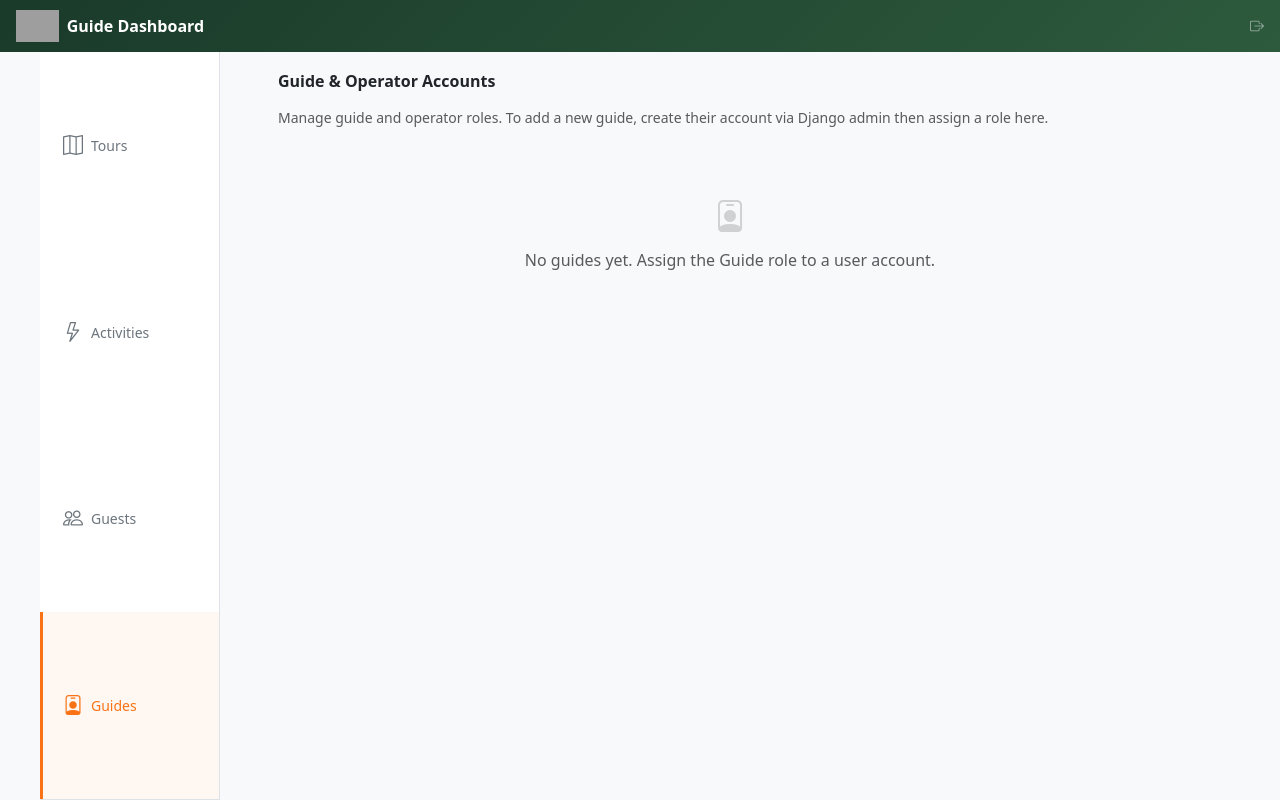
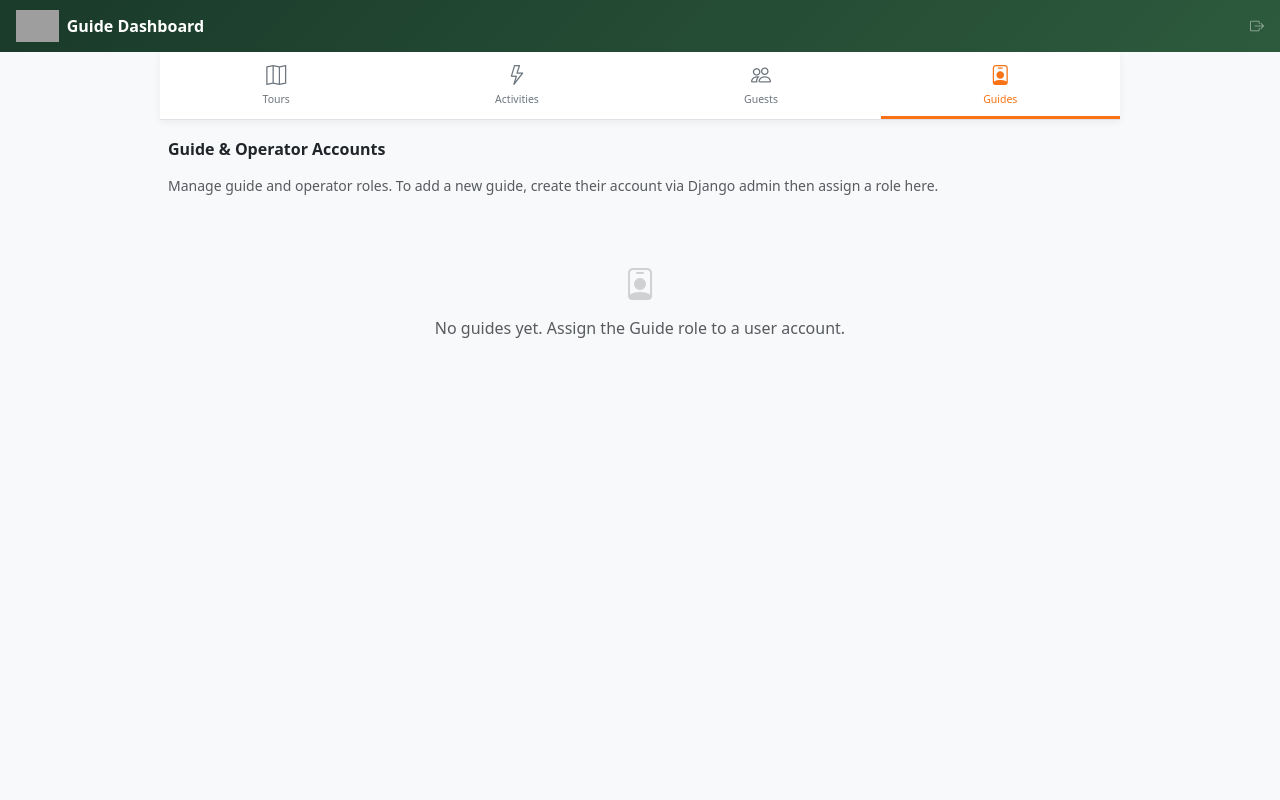
Before and after one commit to GavinHolder/overberg-adventures, a Django app: page /guide/guides/ in a window 1280 px wide. Run offline with Django 5.2, Linux system fonts and the light colour scheme; the visitor is signed in with stand-in values (Sample User, id 1); data comes from the database, SQL or seed files in the repository; parts of the project's set-up code (start-up, migrations or seed data) failed here and were passed over; some libraries are stand-ins or nearby versions; grey boxes are pictures that could not be loaded.

Commit message:
fix: dashboard tabs stay horizontal on desktop, constrained to 960px

```diff
--- a/static/css/dashboard.css
+++ b/static/css/dashboard.css
@@ -167,73 +167,33 @@
 
 .fab-add:hover { color: #fff; transform: scale(1.08); }
 
-/* ─── Desktop responsive: sidebar layout (md+) ──────────────────────── */
+/* ─── Desktop responsive: centred horizontal layout (md+) ───────────── */
 /*
- * On screens >= 768px the vertical tab-bar becomes a left sidebar.
- * The main content area expands to fill the remaining width up to 1200 px.
- * Mobile layout (tabs on top, full-width cards) is unchanged below 768 px.
+ * On screens >= 768px tabs stay horizontal at the top but the layout
+ * is constrained to a sensible reading width and centred on wide screens.
+ * Mobile layout (full-width, stacked) is unchanged below 768 px.
  */
 @media (min-width: 768px) {
 
-  /* Outer wrapper: horizontal flex, centred, max 1200 px */
+  /* Wrap tabs + content in a centred column, max 960 px */
   .dash-layout {
-    display: flex;
-    align-items: flex-start;
-    max-width: 1200px;
+    max-width: 960px;
     margin: 0 auto;
-    min-height: calc(100vh - 52px);
   }
 
-  /* Sidebar nav: vertical column, sticky below the header */
+  /* Tab bar: still horizontal, but no longer full-bleed */
   .dashboard-tabs {
-    flex-direction: column;
-    width: 180px;
-    min-width: 180px;
-    min-height: calc(100vh - 52px);
-    position: sticky;
-    top: 52px;
-    border-right: 1px solid #dee2e6;
-    border-bottom: none;
-    box-shadow: none;
-    background: #fff;
-    z-index: 10;
+    /* keeps existing sticky/shadow behaviour — no override needed */
   }
 
-  /* Each tab: left-aligned with left-border active indicator */
+  /* Tabs: a touch more breathing room on desktop */
   .dash-tab {
-    text-align: left !important;
-    padding: 14px 20px;
-    border-bottom: none !important;
-    border-left: 3px solid transparent;
-    border-bottom-color: transparent !important;
-    display: flex;
-    align-items: center;
-    gap: 8px;
+    padding: 10px 24px;
   }
 
-  .dash-tab:hover,
-  .dash-tab.active {
-    border-left-color: #F97316;
-    border-bottom-color: transparent !important;
-    background: rgba(249, 115, 22, 0.06);
-  }
-
-  /* Override d-block on icons so they sit inline with label */
-  .dash-tab i {
-    display: inline !important;
-    font-size: 1.1rem;
-  }
-
-  /* Label text: visible inline */
-  .dash-tab span.small {
-    display: inline;
-    font-size: 14px;
-  }
-
-  /* Main content: flex-grow, reasonable max-width */
+  /* Main content: full width within the centred column */
   .dashboard-main {
-    flex: 1;
-    max-width: 960px;
-    padding: 20px 28px;
+    max-width: 100%;
+    padding: 20px 8px;
   }
 }
```
